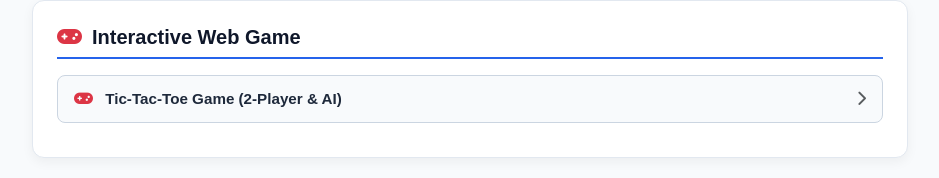
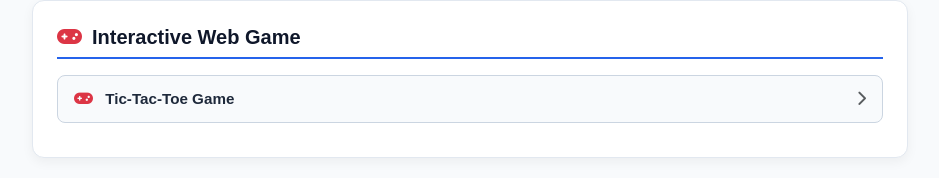
Before and after one commit to harshshah28208/Bwp, a plain HTML site: page index.html in a window 1280 px wide. Shown: the part 1255-1433 px from the top of the page, without its empty margins (170-1109 px from the left). Drawn offline with nearby package versions, Linux system fonts and the light colour scheme.

Commit message:
Update Tic-Tac-Toe Game link description

```diff
--- a/index.html
+++ b/index.html
@@ -155,7 +155,7 @@
       <h2 class="section-title"><i class="fa-solid fa-gamepad text-danger"></i> Interactive Web Game</h2>
       <div class="list-group">
         <a href="tictactoe.html" class="task-link">
-          <span><i class="fa-solid fa-gamepad me-2 text-danger"></i> Tic-Tac-Toe Game (2-Player &amp; AI)</span>
+          <span><i class="fa-solid fa-gamepad me-2 text-danger"></i> Tic-Tac-Toe Game </span>
           <i class="fa-solid fa-chevron-right text-muted"></i>
         </a>
       </div>
```
